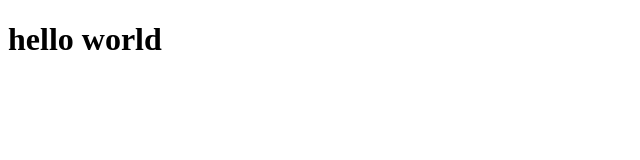
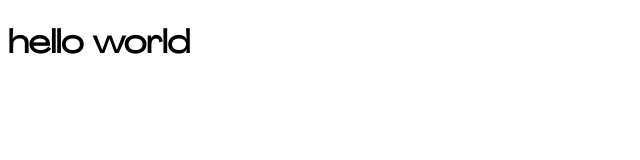
Before and after one commit to eliascarella/email-signature-polenumerique, a plain HTML site: page index.html in a window 1280 px wide. Shown: the whole page, without its empty margins (0-640 px from the left). Drawn offline with Linux system fonts and the light colour scheme.

Commit message:
sample css file

```diff
--- /dev/null
+++ b/font.css
@@ -0,0 +1,10 @@
+@font-face {
+    font-family: "PP Agrandir";
+    src: url("fonts/PPAgrandir-WideRegular.otf") format("opentype");
+    font-weight: 400;
+    font-stretch: expanded;
+  }
+
+  body {
+    font-family: "PP Agrandir", sans-serif;
+  }
--- a/index.html
+++ b/index.html
@@ -4,6 +4,7 @@
     <meta charset="UTF-8">
     <meta http-equiv="X-UA-Compatible" content="IE=edge">
     <meta name="viewport" content="width=device-width, initial-scale=1.0">
+    <link rel="stylesheet" href="font.css">
     <title>Document</title>
 </head>
 <body>
```
